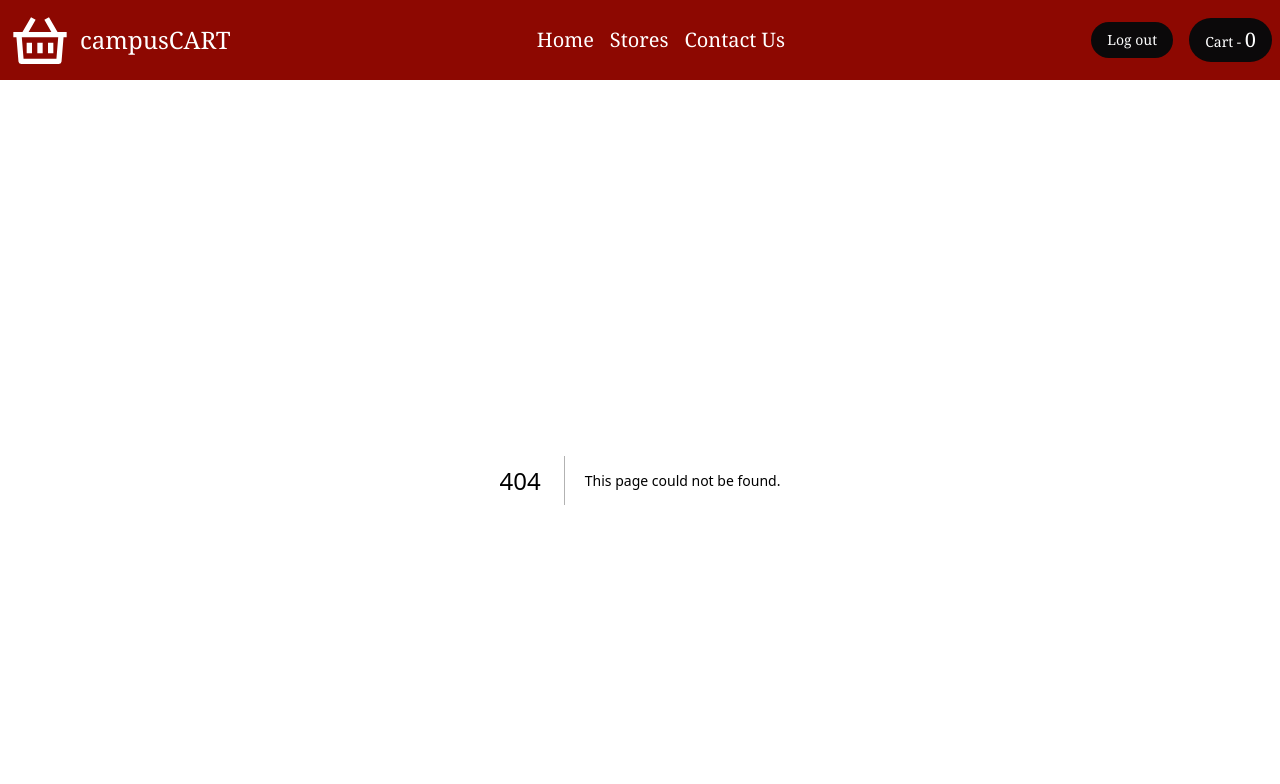
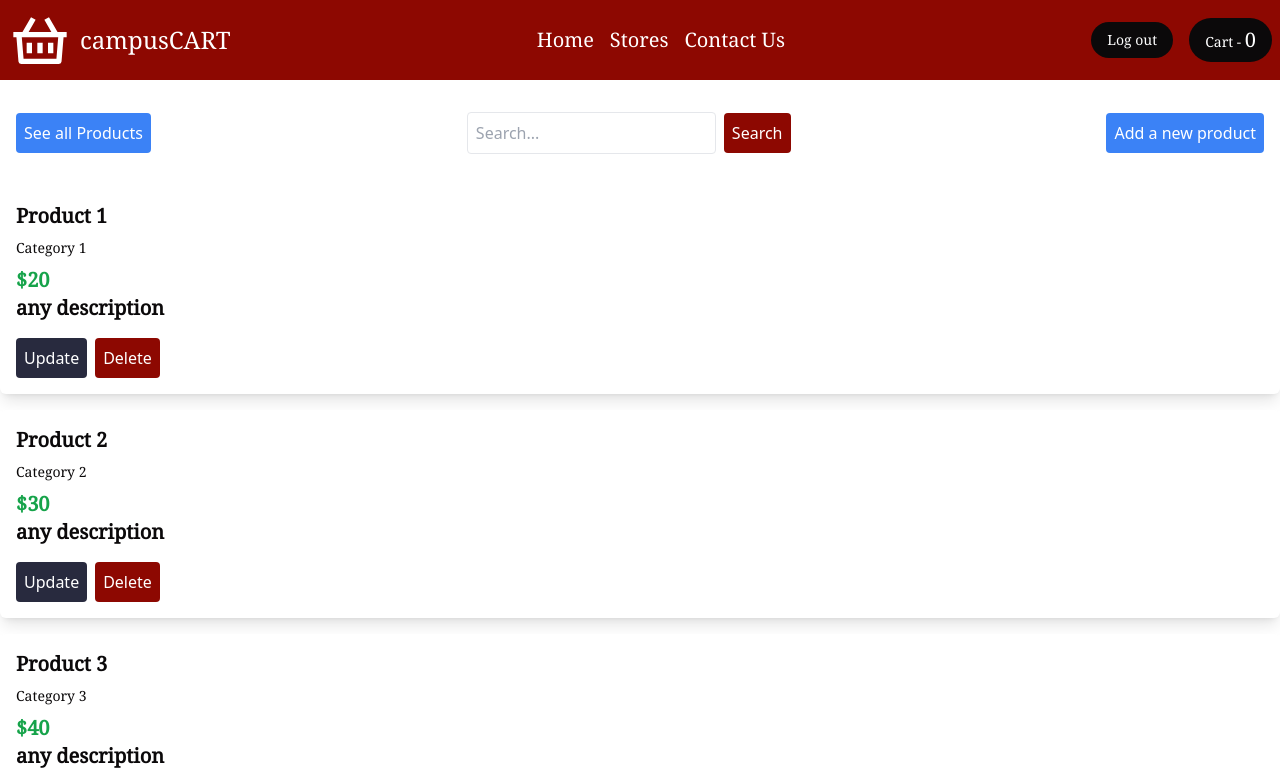
Before and after one commit to hamitsehjal/CampusCart-FRONTEND, a Next.js app: page /dashboard in a window 1280 px wide. Before the commit this address had no page. Shown: the top 784 px of the page. Built offline with nearby package versions, Linux system fonts and the light colour scheme; sample sign-in values are in the browser's storage.

Commit message:
Dashboard-v1.0

```diff
--- /dev/null
+++ b/src/pages/dashboard.jsx
@@ -0,0 +1,160 @@
+// Dashboard.jsx
+import React, { useState } from "react";
+import { useRouter } from 'next/router';
+
+const Dashboard = (props) => {
+
+
+  // DUMMY PRODUCTS DATA
+  const dummyProducts = [
+    { _id: 1, name: "Product 1", category: "Category 1", price: 20.0, description: "any description" },
+    { _id: 2, name: "Product 2", category: "Category 2", price: 30.0, description: "any description" },
+    { _id: 2, name: "Product 3", category: "Category 3", price: 40.0, description: "any description" },
+    { _id: 2, name: "Product 4", category: "Category 4", price: 50.0, description: "any description" },
+    { _id: 2, name: "Product 5", category: "Category 5", price: 60.0, description: "any description" },
+  ];
+
+  const [selectedProduct, setSelectedProduct] = useState(null);
+  const [isUpdateModalOpen, setUpdateModalOpen] = useState(false);
+
+
+  // OPEN MODAL
+  const openUpdateModal = (product) => {
+    setSelectedProduct(product);
+    setUpdateModalOpen(true);
+  };
+
+  // CLOSE MODAL
+  const closeUpdateModal = () => {
+    setSelectedProduct(null);
+    setUpdateModalOpen(false);
+  };
+
+  // TODO: DELETE PRODUCT
+  const handleDelete = (productId) => {
+    console.log(`Deleting product with ID: ${productId}`);
+  };
+
+  return (
+    <div className="container mx-auto mt-8 mb-8">
+      {/* TOP AREA: SEARCH, SEE ALL PRODUCTS, ADD A NEW PRODUCT */}
+      <div className="flex justify-between items-center mb-8">
+        <div>
+            {/* SEE ALL PRODUCT */}
+          <button className="bg-blue-500 text-white p-2 rounded ml-4 hover:bg-blue-700">
+            See all Products
+          </button>
+        </div>
+        {/* SEARCH AREA */}
+        <div className="flex items-center">
+          <input
+            type="text"
+            placeholder="Search..."
+            className="p-2 border rounded mr-2"
+          />
+          {/* SEARCH BUTTON */}
+          <button className="bg-campus-red text-white p-2 rounded hover:bg-campus-accent">
+            Search
+          </button>
+        </div>
+        {/* ADD A NEW PRODUCT BUTTON */}
+        <div className="mr-4">
+          <button className="bg-blue-500 text-white p-2 rounded hover:bg-blue-700">
+            Add a new product
+          </button>
+        </div>
+      </div>
+
+      {/* PRODUCTS LIST (DUMMY FOR NOW) */}
+      <div className="grid grid-cols-1 gap-4">
+        {dummyProducts.map((product) => (
+          <div
+            key={product._id}
+            className="p-4 bg-white rounded-md shadow-lg overflow-hidden transition duration-300 transform hover:scale-105 cursor-pointer"
+          >
+            <div className="text-xl font-semibold text-campus-text mb-2 font-noto_serif">
+              {product.name}
+            </div>
+            <div className="text-campus-text text-sm mb-2 font-noto_serif">{product.category}</div>
+            <div className="text-xl text-campus-text font-semibold text-green-600 font-noto_serif">${product.price}</div>
+            <div className="text-xl font-semibold text-campus-text font-noto_serif">{product.description}</div>
+            <div className="flex mt-4">
+              <button
+                onClick={() => openUpdateModal(product)}
+                className="bg-campus-blue text-white p-2 rounded mr-2 hover:bg-campus-blue-accent"
+              >
+                Update
+              </button>
+              <button
+                onClick={() => handleDelete(product._id)}
+                className="bg-campus-red text-white p-2 rounded hover:bg-campus-accent"
+              >
+                Delete
+              </button>
+            </div>
+          </div>
+        ))}
+      </div>
+
+      {/* MODAL FOR UPDATE */}
+      {isUpdateModalOpen && (
+        <div className="fixed top-0 left-0 w-full h-full bg-gray-800 bg-opacity-50 flex justify-center items-center">
+          <div className="bg-white p-8 rounded-md flex relative">
+            <button
+              onClick={closeUpdateModal}
+              className="text-2xl absolute top-2 right-2 text-gray-600 cursor-pointer"
+            >
+              &times;
+            </button>
+            {/* MODAL FORM */}
+            <form className="flex flex-col items-center">
+              <div>
+                <label className="block text-sm text-campus-text font-medium">Product Name:</label>
+                <input
+                  type="text"
+                  className="mt-1 p-2 border rounded"
+
+                />
+              </div>
+              <div className="mt-4">
+                <label className="block text-sm text-campus-text font-medium">Category:</label>
+                <input
+                  type="text"
+                  className="mt-1 p-2 border rounded"
+
+                />
+              </div>
+              <div className="mt-4">
+                <label className="block text-sm text-campus-text font-medium">Price:</label>
+                <input
+                  type="number"
+                  step="0.01"
+                  className="mt-1 p-2 border rounded"
+
+                />
+              </div>
+              <div className="mt-4">
+                <label className="block text-sm text-campus-text font-medium">Description:</label>
+                <textarea
+                  className="mt-1 p-2 border rounded"
+
+                />
+              </div>
+              <button
+                type="button"
+                className="mt-4 bg-campus-blue text-white p-2 rounded hover:bg-campus-blue-accent"
+                onClick={() => {
+                  closeUpdateModal();
+                }}
+              >
+                Update Product
+              </button>
+            </form>
+          </div>
+        </div>
+      )}
+    </div>
+  );
+};
+
+export default Dashboard;
```
